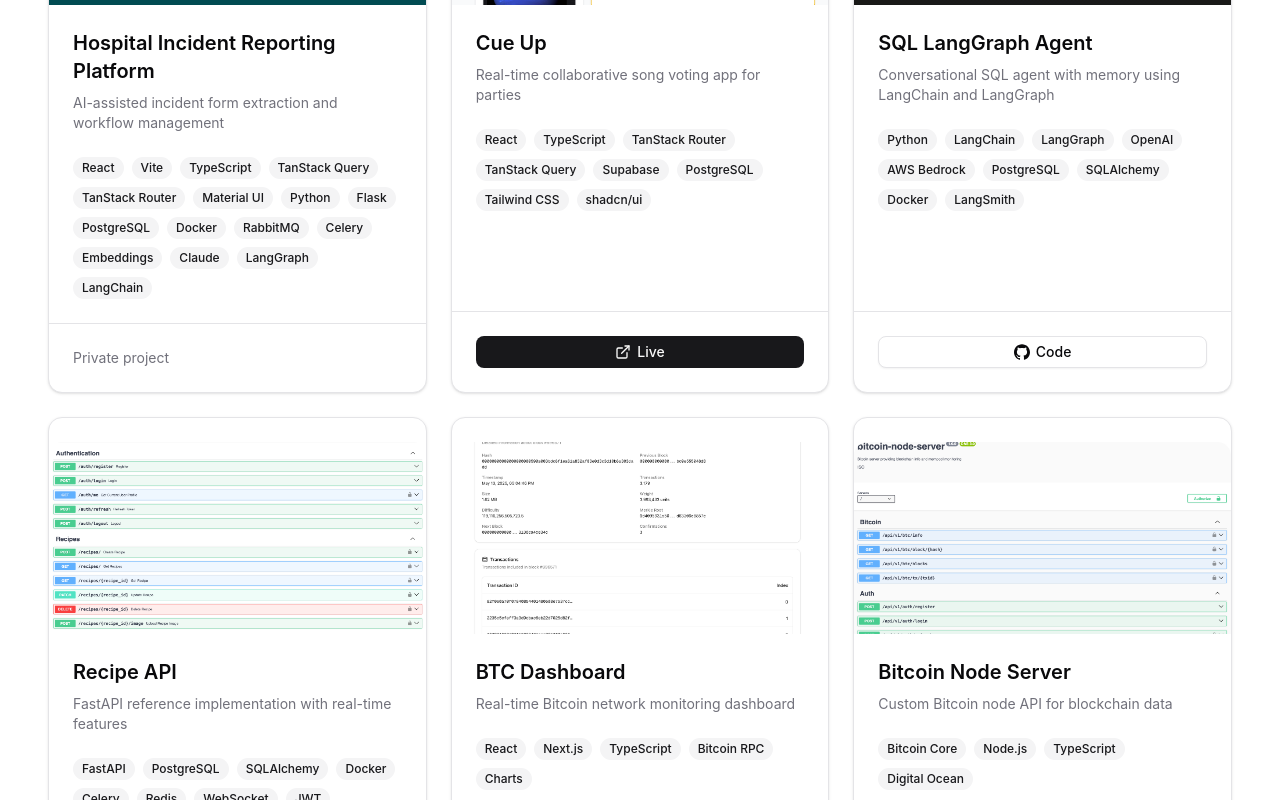
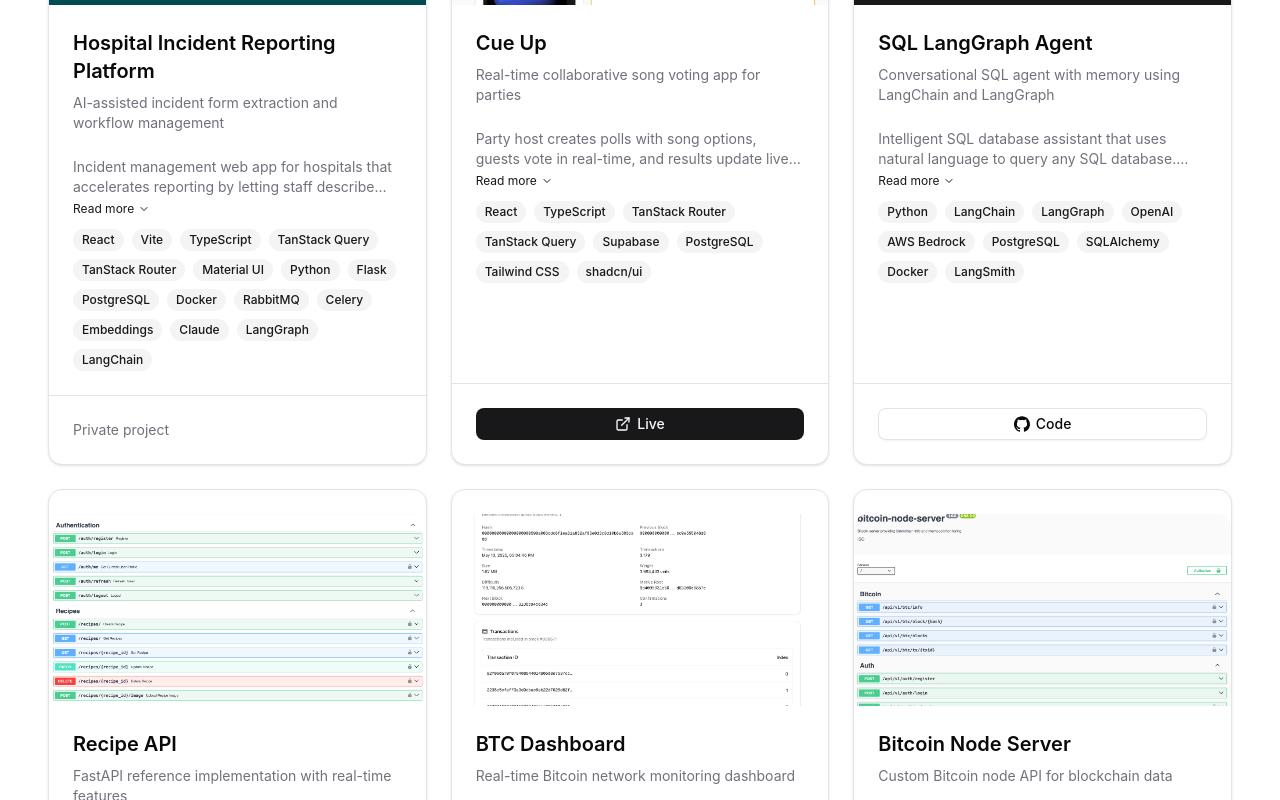
Before and after one commit to josematute/portfolio, a React (Vite) app: page / in a window 1280 px wide. Shown: the part 1520-2320 px from the top of the page. Built offline with nearby package versions, Linux system fonts and the light colour scheme.

Commit message:
add description to project cards

```diff
--- a/src/components/projects.tsx
+++ b/src/components/projects.tsx
@@ -1,4 +1,5 @@
-import { ExternalLink, Briefcase } from "lucide-react"
+import { ExternalLink, Briefcase, ChevronDown, ChevronUp } from "lucide-react"
+import { useState } from "react"
 import { Card, CardContent, CardDescription, CardFooter, CardHeader, CardTitle } from "@/components/ui/card"
 import { Badge } from "@/components/ui/badge"
 import { Button } from "@/components/ui/button"
@@ -16,12 +17,21 @@
 
 			{/* Projects Grid */}
 			<div className="grid grid-cols-1 md:grid-cols-2 lg:grid-cols-3 gap-6">
-				{PROJECTS.map((project, index) => {
+				{PROJECTS.map((project, index) => (
+					<ProjectCard key={project.title} project={project} index={index} />
+				))}
+			</div>
+		</section>
+	)
+}
+
+function ProjectCard({ project, index }: { project: typeof PROJECTS[0]; index: number }) {
+	const [isExpanded, setIsExpanded] = useState(false)
 	const isActive = !project.endDate
+	const hasDescription = project.description && project.description.length > 0
 
 	return (
 		<Card
-							key={project.title}
 			className="flex flex-col h-full hover:shadow-lg transition-shadow opacity-0 translate-y-4 relative"
 			style={{
 				animation: `slideUp 0.8s ease-out ${1.6 + index * 0.15}s forwards`
@@ -54,7 +64,32 @@
 				<CardDescription>{project.pitch}</CardDescription>
 			</CardHeader>
 
-							<CardContent className="flex-1">
+			<CardContent className="flex-1 space-y-3">
+				{/* Expandable Description */}
+				{hasDescription && (
+					<div className="text-sm text-muted-foreground">
+						<div className={isExpanded ? "" : "line-clamp-2"}>
+							{project.description}
+						</div>
+						{project.description && project.description.length > 100 && (
+							<button
+								onClick={() => setIsExpanded(!isExpanded)}
+								className="text-primary hover:underline flex items-center gap-1 mt-1 text-xs"
+							>
+								{isExpanded ? (
+									<>
+										Show less <ChevronUp className="size-3" />
+									</>
+								) : (
+									<>
+										Read more <ChevronDown className="size-3" />
+									</>
+								)}
+							</button>
+						)}
+					</div>
+				)}
+
 				{/* Tech Stack Badges */}
 				<div className="flex flex-wrap gap-2">
 					{project.technologies.map((tech) => (
@@ -87,8 +122,4 @@
 			</CardFooter>
 		</Card>
 	)
-				})}
-			</div>
-		</section>
-	)
 }
```
Lines whose indentation alone changed are shown as unchanged.
